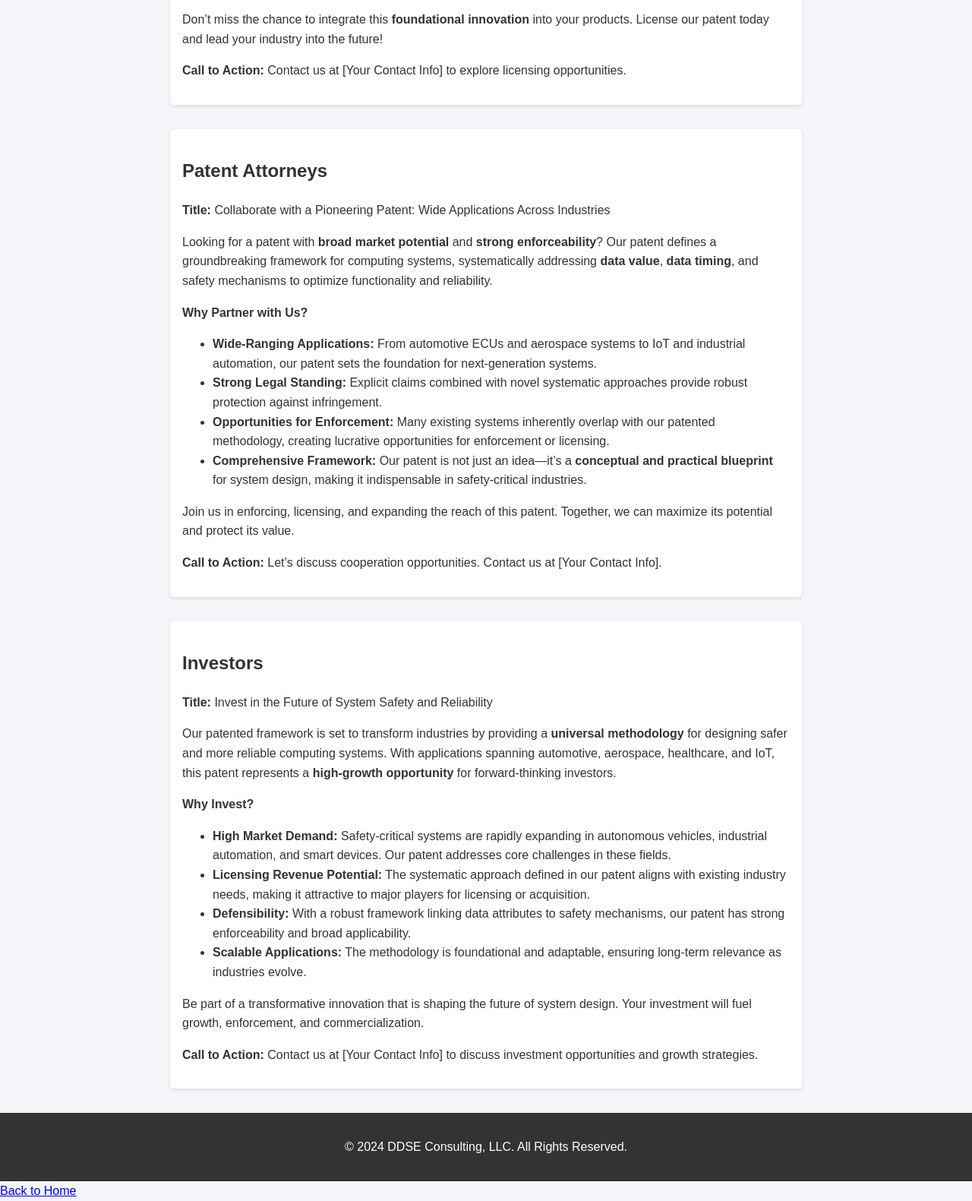
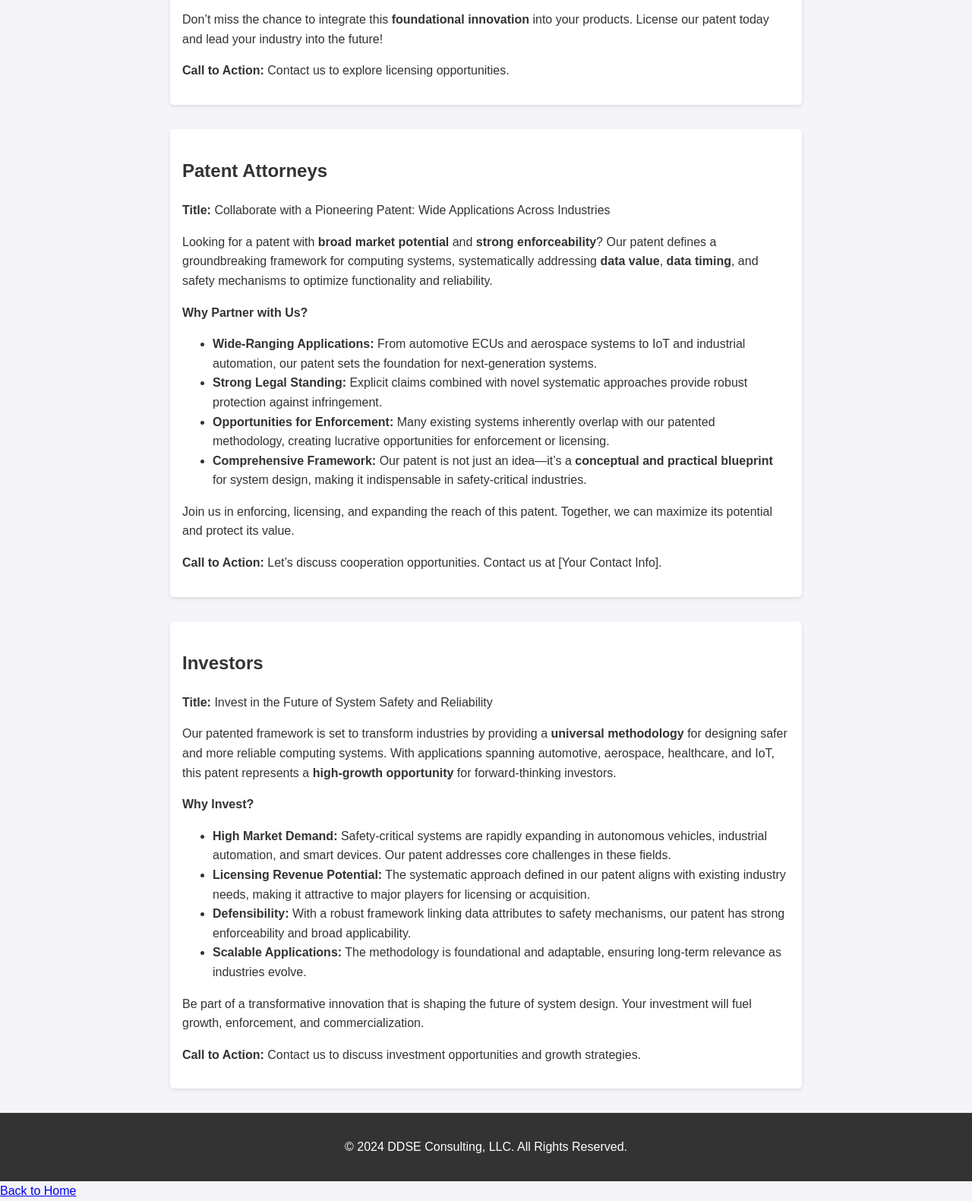
Before and after one commit to DDSEConsulting/DDSE, a plain HTML site: page documentation.html in a window 1280 px wide. Shown: the part 735-2316 px from the top of the page at 76% size. Drawn offline with Linux system fonts and the light colour scheme.

Commit message:
Update documentation.html

```diff
--- a/documentation.html
+++ b/documentation.html
@@ -82,7 +82,7 @@
             <li><strong>Broad Applicability:</strong> Applicable to diverse fields, including autonomous vehicles, industrial automation, and IoT devices.</li>
         </ul>
         <p>Don’t miss the chance to integrate this <strong>foundational innovation</strong> into your products. License our patent today and lead your industry into the future!</p>
-        <p><strong>Call to Action:</strong> Contact us at [Your Contact Info] to explore licensing opportunities.</p>
+        <p><strong>Call to Action:</strong> Contact us to explore licensing opportunities.</p>
     </section>
 
     <section id="patent-attorneys">
@@ -112,7 +112,7 @@
             <li><strong>Scalable Applications:</strong> The methodology is foundational and adaptable, ensuring long-term relevance as industries evolve.</li>
         </ul>
         <p>Be part of a transformative innovation that is shaping the future of system design. Your investment will fuel growth, enforcement, and commercialization.</p>
-        <p><strong>Call to Action:</strong> Contact us at [Your Contact Info] to discuss investment opportunities and growth strategies.</p>
+        <p><strong>Call to Action:</strong> Contact us to discuss investment opportunities and growth strategies.</p>
     </section>
 
     <footer>
```
